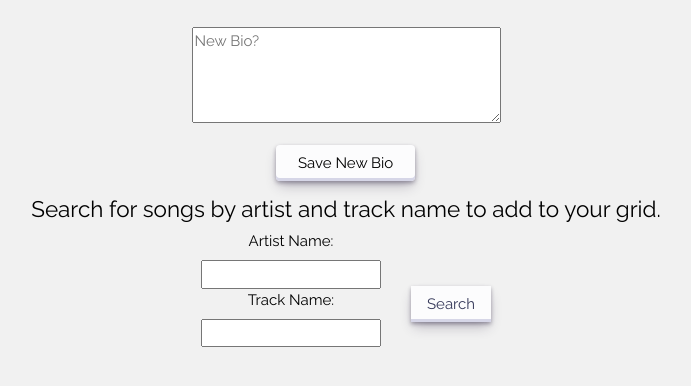
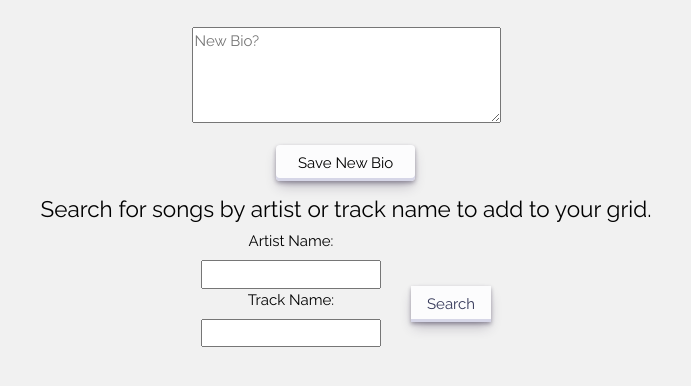
Before and after one commit to YasirQ23/BeatBox, a Flask app: template app/templates/profile_editor.html in a window 1280 px wide. Shown: the part 140-526 px from the top of the page, without its empty margins (294-985 px from the left). Run offline with Flask 2, Linux system fonts and the light colour scheme; the template is opened without the code that fills it: values that come from a table or form of the project are taken from there, others are empty; some libraries are stand-ins or nearby versions.

Commit message:
debugging and secret hidding

```diff
--- a/app/static/Javascript/search.js
+++ b/app/static/Javascript/search.js
@@ -37,7 +37,7 @@ const getData = async (x, y) => {
         selectorgrid.hidden = true;
         imagelocation = document.getElementById(`s-1`)
         imagelocation.src = 'https://upload.wikimedia.org/wikipedia/commons/thumb/a/ac/No_image_available.svg/1024px-No_image_available.svg.png'
-        currently.innerHTML = `Sorry, but nothing matched that artist and track name. Please try again with a different artist or track!`
+        currently.innerHTML = `Sorry, but nothing matched that artist or track name. Please try again with a different artist or track!`
         currently.hidden = false;
         stopbtn.hidden = true;
     } else {
@@ -97,6 +97,12 @@ form.addEventListener('submit', (event) => {
     event.preventDefault();
     let x = event.path[0][0].value;
     let y = event.path[0][1].value;
+    if (x == '') {
+        x = 'not'
+          }
+    if (y == '') {
+        y ='not'
+        }
     form.reset();
     data = getData(x, y);
     stopbtn.hidden = false;
--- a/app/templates/profile_editor.html
+++ b/app/templates/profile_editor.html
@@ -41,14 +41,14 @@
       </div>
       </p>
     </form>
-    <h4>Search for songs by artist and track name to add to your grid.</h4>
+    <h4>Search for songs by artist or track name to add to your grid.</h4>
     <form id="infoform">
       <div class="row justify-content-center">
         <div class="col mb-2" id="search-col"> <label for="artist">Artist Name:</label>
-          <input name="artist" id="artist" type="text" required>
+          <input name="artist" id="artist" type="text">
           <br>
           <label for="track">Track Name:</label>
-          <input name="track" id="track" type="text" required>
+          <input name="track" id="track" type="text">
         </div>
         <div class="col mb-2 d-flex justify-content-center" id="search-col">
         <input type="submit" role="button" value="Search" class="button-30" id="submit-btn"></div>
```
